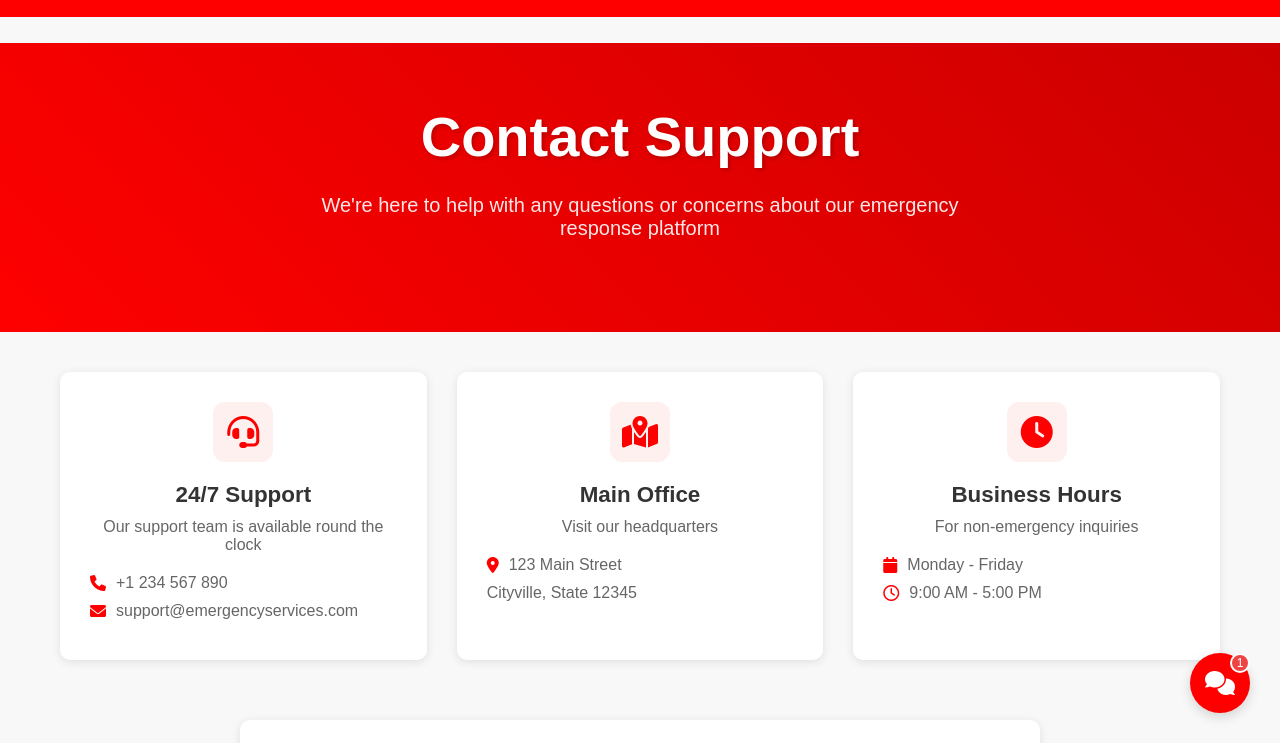
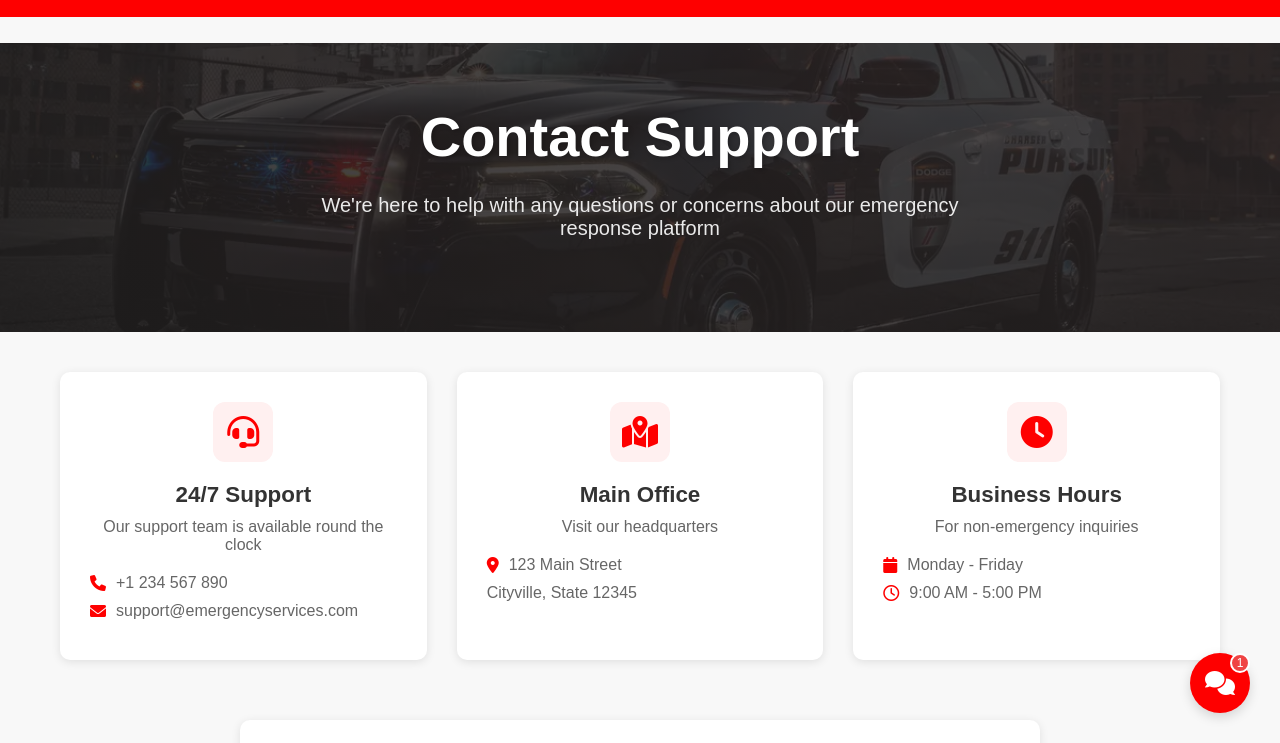
Before and after one commit to Nelson211-0ss/emergency_response, a website: page contact.html in a window 1280 px wide. Shown: the part 57-800 px from the top of the page. Drawn offline with Linux system fonts and the light colour scheme.

Commit message:
contact background

```diff
--- a/contact.html
+++ b/contact.html
@@ -42,7 +42,7 @@
   <!-- Main Section -->
   <main class="contact-main">
     <!-- Contact Hero Section -->
-    <section class="contact-hero">
+    <section class="contact-hero" style="background-image: url('images/police\ car.webp');">
       <div class="hero-content">
         <h2>Contact Support</h2>
         <p>We're here to help with any questions or concerns about our emergency response platform</p>
--- a/styles.css
+++ b/styles.css
@@ -1381,14 +1381,35 @@
   .contact-hero {
     text-align: center;
     padding: 60px 20px;
-    background: linear-gradient(45deg, #fe0000, #cc0000);
+    background-color: #1a1a1a;
     color: white;
     margin-bottom: 40px;
+    position: relative;
+    background-size: cover;
+    background-position: center;
+    background-repeat: no-repeat;
+  }
+
+  .contact-hero::before {
+    content: '';
+    position: absolute;
+    top: 0;
+    left: 0;
+    right: 0;
+    bottom: 0;
+    background: linear-gradient(45deg, rgba(34, 32, 32, 0.85), rgba(41, 36, 36, 0.85));
+    z-index: 1;
+  }
+
+  .contact-hero .hero-content {
+    position: relative;
+    z-index: 2;
   }
 
   .contact-hero h2 {
     font-size: 2.5rem;
     margin-bottom: 15px;
+    position: relative;
   }
 
   .contact-hero p {
@@ -1396,6 +1417,7 @@
     max-width: 600px;
     margin: 0 auto;
     opacity: 0.9;
+    position: relative;
   }
 
   .contact-container {
```
